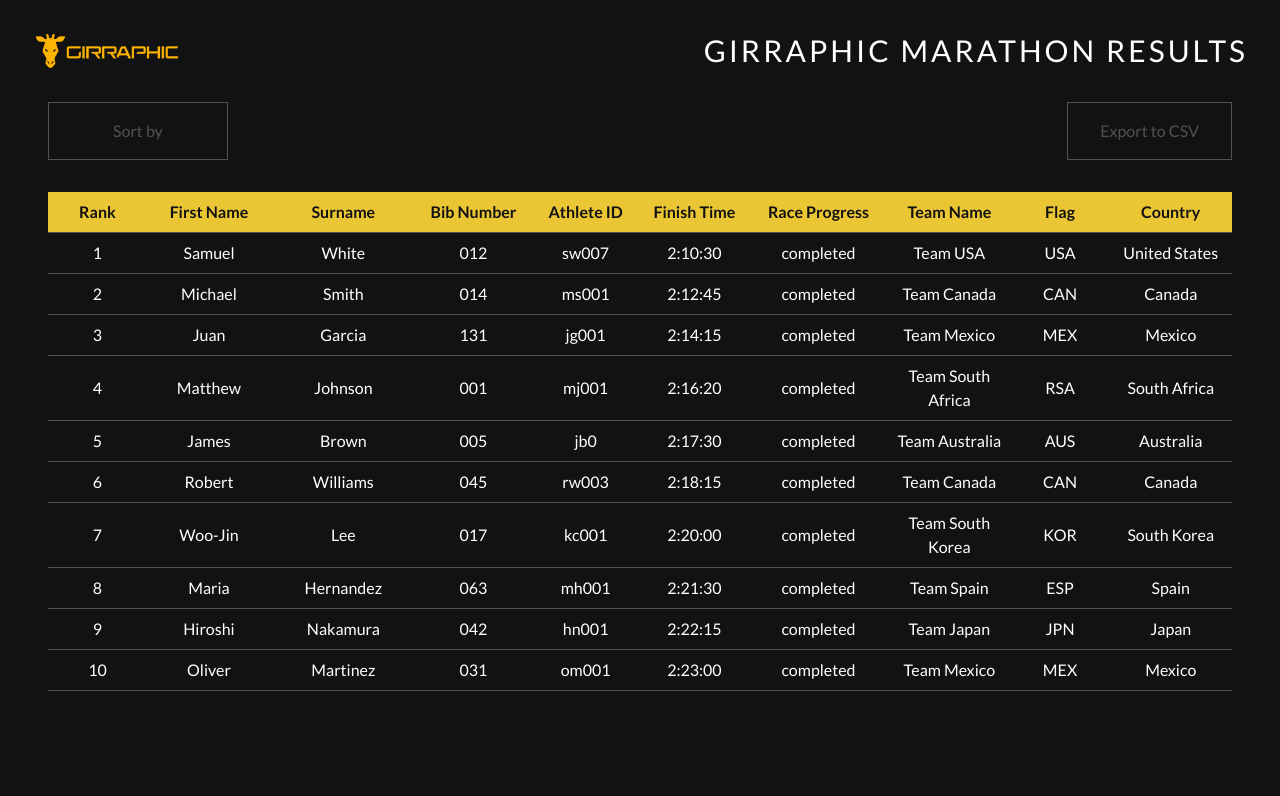
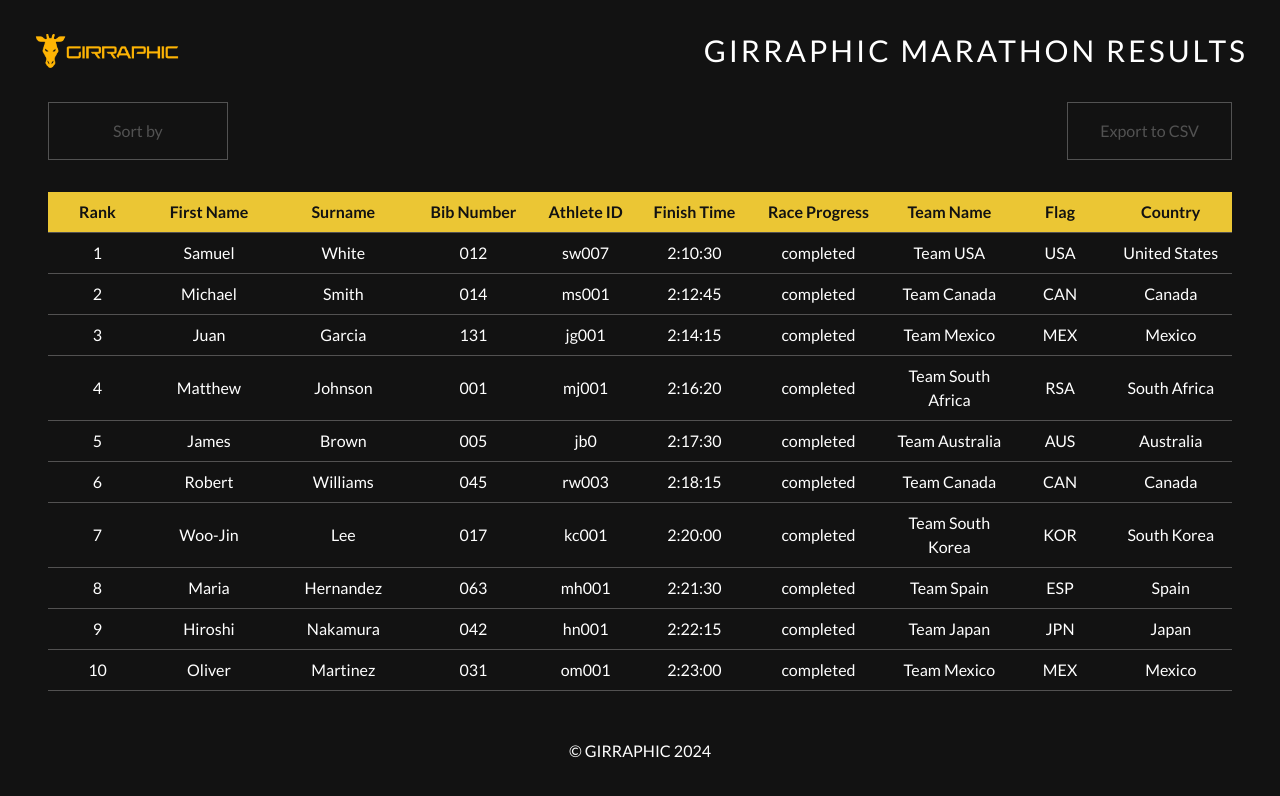
Before and after one commit to tommo593/girraphic-test, a React (Vite) app: page / in a window 1280 px wide. Shown: the top 796 px of the page. Built offline with nearby package versions, Linux system fonts and the light colour scheme.

Commit message:
Added Footer

```diff
--- a/src/App.tsx
+++ b/src/App.tsx
@@ -1,6 +1,7 @@
 import { useState, useEffect, useMemo } from 'react';
 import Navbar from '../src/ui/components/Navbar';
 import MarathonResults from '../constants/MarathonResults.json';
+import Footer from './ui/components/Footer';
 
 interface Athlete {
   rank: number;
@@ -128,6 +129,7 @@ function App() {
           </tbody>
         </table>
       </div>
+      <Footer />
     </>
   );
 }
--- /dev/null
+++ b/src/ui/components/Footer.tsx
@@ -0,0 +1,9 @@
+const Footer = () => {
+  return (
+    <div className="pb-12 pt-12 text-center">
+      <p>© GIRRAPHIC 2024</p>
+    </div>
+  );
+};
+
+export default Footer;
```
